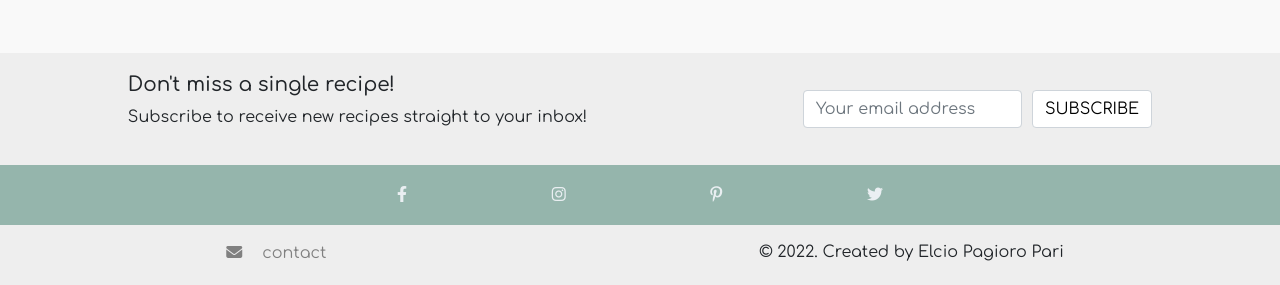
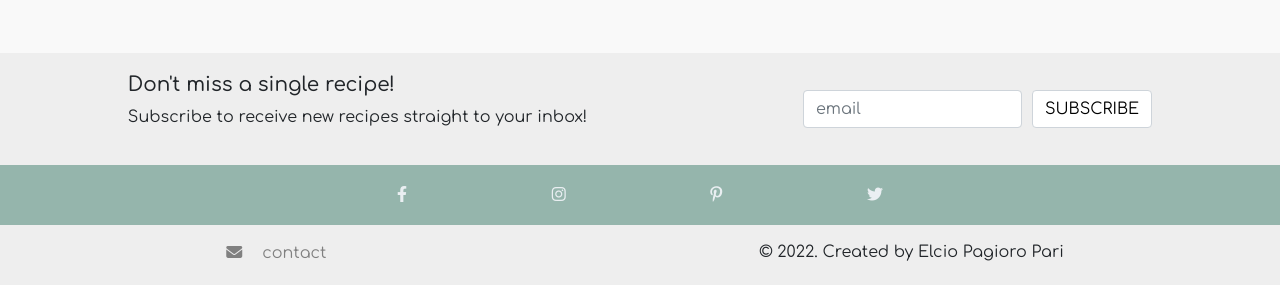
Before and after one commit to Code-Institute-Submissions/pagioro-Project-Milestone-4---Blog_NovResub, a Django app: page /about/ in a window 1280 px wide. Shown: the part 1086-1371 px from the top of the page. Run offline with Django 3.2, Linux system fonts and the light colour scheme; some libraries are stand-ins or nearby versions.

Commit message:
fixed html error

```diff
--- a/templates/base.html
+++ b/templates/base.html
@@ -103,7 +103,7 @@
 				<p>Subscribe to receive new recipes straight to your inbox!</p>
 			</div>
 			<div class="subscribe-right">
-				<input type="email" class="form-control" aria-describedby="emailHelp" placeholder="Your email address">
+				<input type="email" class="form-control" aria-describedby="emailHelp" placeholder="email">
 				<a href="#" class="btn btn-subscribe">SUBSCRIBE</a>
 			</div>
 		</section>
```
